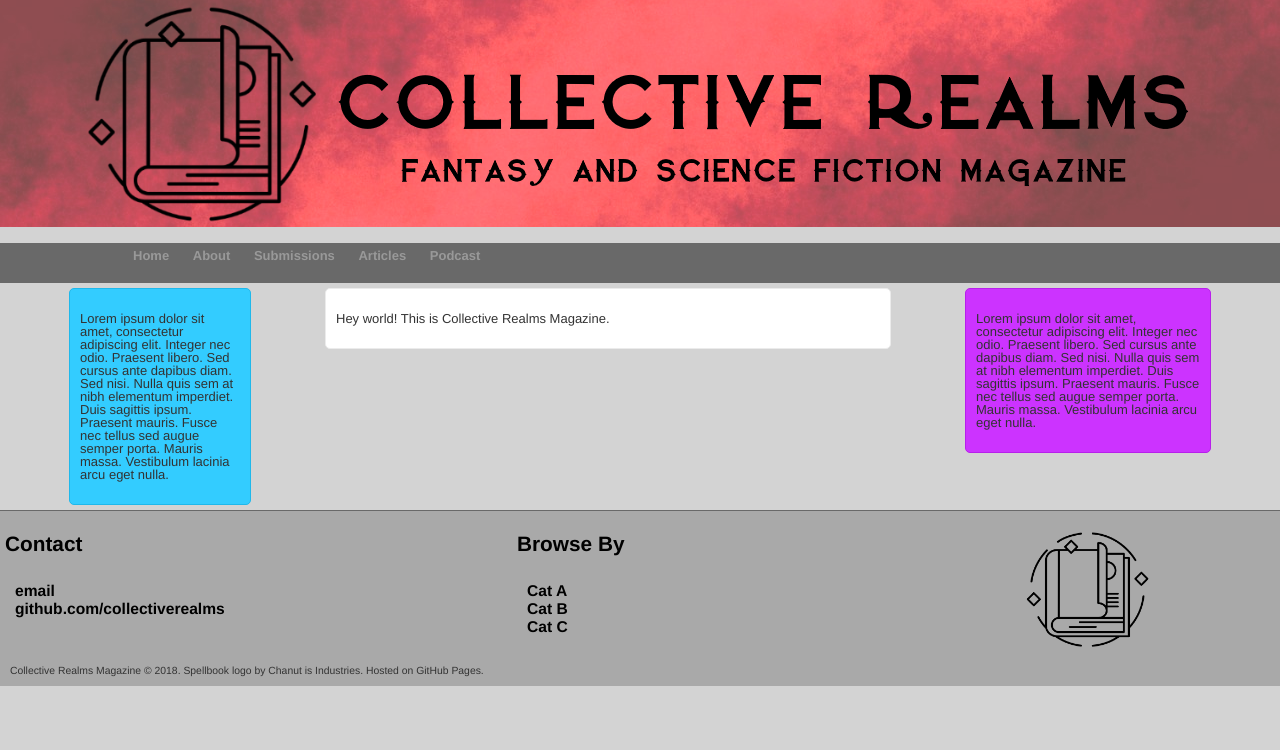
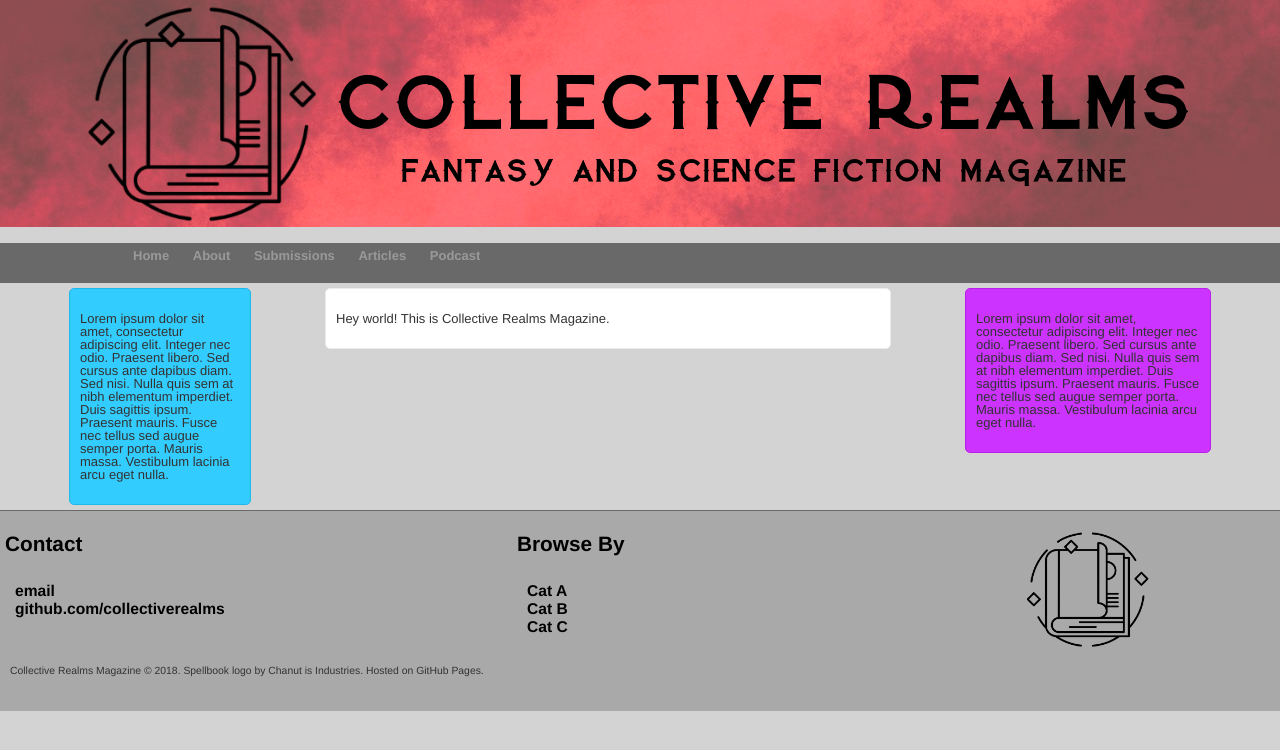
Before and after one commit to collectiverealms/collectiverealms, a Jekyll site: the page built from index.html, in a window 1280 px wide. Shown: the top 750 px of the page. Built offline with Jekyll 4.4.1, drawn with Linux system fonts in a browser that asks for light colours; the list of posts is cut into pages by our own code.

Commit message:
Update main.css

```diff
--- a/css/main.css
+++ b/css/main.css
@@ -126,7 +126,7 @@ body {
                     }
 
                     #footer {
-                        height: 175px;
+                        height: 200px;
                         background: #A9A9A9;
                         border-top: 1px solid #696969;
                         margin: 0px;
```
